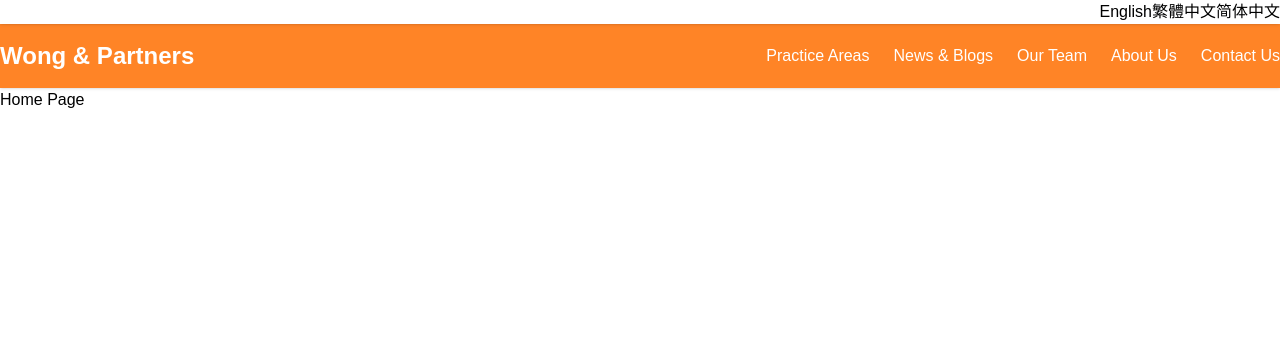
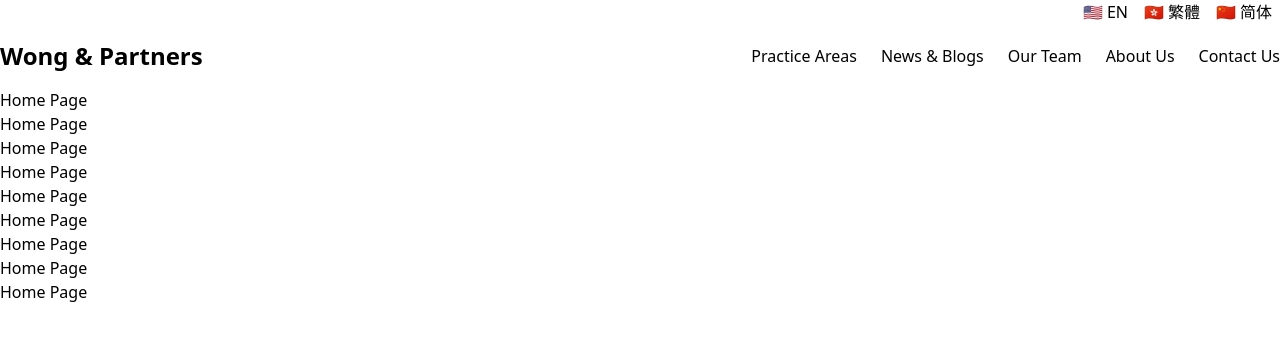
Before and after one commit to alexw14/wongandlaw, a Next.js app: page / in a window 1280 px wide. Shown: the top 340 px of the page. Built offline with nearby package versions, Linux system fonts and the light colour scheme.

Commit message:
update header

```diff
--- a/package.json
+++ b/package.json
@@ -24,6 +24,7 @@
     "@types/node": "^20",
     "@types/react": "^19",
     "@types/react-dom": "^19",
+    "autoprefixer": "^10.4.21",
     "eslint": "^9",
     "eslint-config-next": "15.3.5",
     "tailwindcss": "^4",
--- a/src/app/globals.css
+++ b/src/app/globals.css
@@ -3,5 +3,4 @@
 body {
   background: var(--background);
   color: var(--foreground);
-  font-family: Arial, Helvetica, sans-serif;
 }
--- a/src/app/page.tsx
+++ b/src/app/page.tsx
@@ -2,6 +2,14 @@ export default function Home() {
   return (
     <div>
       <h1>Home Page</h1>
+      <h1>Home Page</h1>
+      <h1>Home Page</h1>
+      <h1>Home Page</h1>
+      <h1>Home Page</h1>
+      <h1>Home Page</h1>
+      <h1>Home Page</h1>
+      <h1>Home Page</h1>
+      <h1 className="h-[1000px]">Home Page</h1>
     </div>
   );
 }
--- a/src/components/Headers.tsx
+++ b/src/components/Headers.tsx
@@ -1,7 +1,8 @@
-'use client'
+'use client';
+import React, { useState, useEffect } from 'react';
 import Link from 'next/link';
 import LanguageBar from './LanguageBar';
-import React, { useState, useEffect } from 'react';
+import NavMenu from './NavMenu';
 
 const Headers: React.FC = () => {
   const [scrolled, setScrolled] = useState(false);
@@ -20,29 +21,17 @@ const Headers: React.FC = () => {
 
   return (
     <div
-      className={`sticky top-0 z-50 transition-colors duration-300 ${
-        showBg ? '' : ''
-      }`}
+      className="sticky top-0 z-50"
+      onMouseEnter={() => setHovered(true)}
+      onMouseLeave={() => setHovered(false)}
     >
-      <div
-        className={`transition-colors duration-300 ${
-          showBg
-            ? 'bg-white/90 backdrop-blur shadow'
-            : 'bg-transparent'
-        }`}
-        onMouseEnter={() => setHovered(true)}
-        onMouseLeave={() => setHovered(false)}
-      >
+      <div className="bg-white">
         <LanguageBar />
       </div>
       <header
         className={`transition-colors duration-300 ${
-          showBg
-            ? 'bg-[#FF8426] text-white shadow'
-            : 'bg-transparent'
+          showBg ? 'bg-white' : 'bg-[#FF8426] text-white'
         }`}
-        onMouseEnter={() => setHovered(true)}
-        onMouseLeave={() => setHovered(false)}
       >
         <div className="container mx-auto flex justify-between items-center py-4">
           <div className="flex-shrink-0">
@@ -50,33 +39,7 @@ const Headers: React.FC = () => {
               <Link href="/">Wong & Partners</Link>
             </h1>
           </div>
-          <div className="flex space-x-6">
-            <nav>
-              <Link href="/practice-areas" className="hover:text-gray-400">
-                Practice Areas
-              </Link>
-            </nav>
-            <nav>
-              <Link href="/news-blogs" className="hover:text-gray-400">
-                News & Blogs
-              </Link>
-            </nav>
-            <nav>
-              <Link href="/professionals" className="hover:text-gray-400">
-                Our Team
-              </Link>
-            </nav>
-            <nav>
-              <Link href="/about" className="hover:text-gray-400">
-                About Us
-              </Link>
-            </nav>
-            <nav>
-              <Link href="/contact" className="hover:text-gray-400">
-                Contact Us
-              </Link>
-            </nav>
-          </div>
+          <NavMenu />
         </div>
       </header>
     </div>
--- a/src/components/LanguageBar.tsx
+++ b/src/components/LanguageBar.tsx
@@ -2,14 +2,27 @@ import React from 'react';
 
 const LanguageBar: React.FC = () => {
   return (
-    <div className="bg-transparent">
-      <div className="container mx-auto flex justify-end">
-        <a href="/en" className="">English</a>
-        <a href="/zh-HK" className="">繁體中文</a>
-        <a href="/zh-CN" className="">简体中文</a>
-      </div>
+    <div className="container mx-auto flex justify-end">
+      <a href="/en" className="mx-2 flex items-center">
+        <span className="mr-1" role="img" aria-label="US Flag">
+          🇺🇸
+        </span>
+        EN
+      </a>
+      <a href="/zh-HK" className="mx-2 flex items-center">
+        <span className="mr-1" role="img" aria-label="Hong Kong Flag">
+          🇭🇰
+        </span>
+        繁體
+      </a>
+      <a href="/zh-CN" className="mx-2 flex items-center">
+        <span className="mr-1" role="img" aria-label="China Flag">
+          🇨🇳
+        </span>
+        简体
+      </a>
     </div>
   );
-}
+};
 
 export default LanguageBar;
--- /dev/null
+++ b/src/components/NavMenu.tsx
@@ -0,0 +1,36 @@
+import Link from 'next/link';
+import React from 'react';
+
+const NavMenu: React.FC = () => {
+  return (
+    <div className="flex space-x-6">
+      <nav>
+        <Link href="/practice-areas" className="hover:text-[#FF8426]">
+          Practice Areas
+        </Link>
+      </nav>
+      <nav>
+        <Link href="/news-blogs" className="hover:text-[#FF8426]">
+          News & Blogs
+        </Link>
+      </nav>
+      <nav>
+        <Link href="/professionals" className="hover:text-[#FF8426]">
+          Our Team
+        </Link>
+      </nav>
+      <nav>
+        <Link href="/about" className="hover:text-[#FF8426]">
+          About Us
+        </Link>
+      </nav>
+      <nav>
+        <Link href="/contact" className="hover:text-[#FF8426]">
+          Contact Us
+        </Link>
+      </nav>
+    </div>
+  );
+};
+
+export default NavMenu;
```
Also changed, not shown: 1 other file (tests, documents, lock files or other folders).
